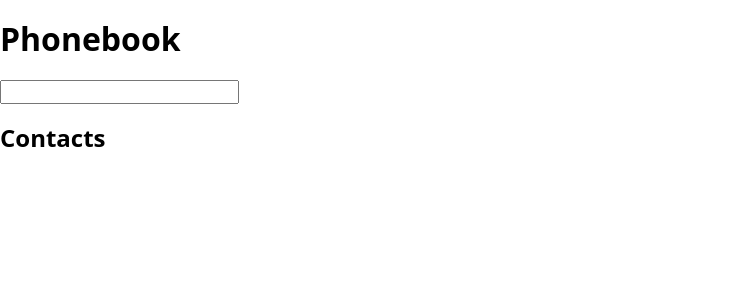
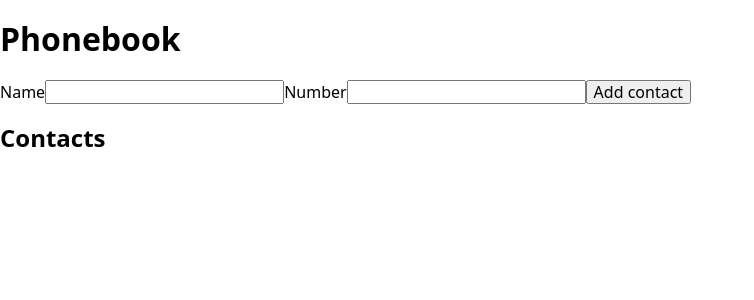
Before and after one commit to SosnaO/goit-react-hw-02-phonebook, a React (Create React App) app: page / in a window 1280 px wide. Shown: the top 300 px of the page, without its empty margins (0-754 px from the left). Built offline with nearby package versions, Linux system fonts and the light colour scheme.

Commit message:
добавила компонент ContactForm

```diff
--- a/src/App.js
+++ b/src/App.js
@@ -1,27 +1,62 @@
+// import { element } from 'prop-types';
 import React, { Component }  from 'react';
 import './App.css';
 // import ContactList from './components/ContactList'
+import ContactForm from './components/ContactForm/ContactForm'
 
 // function App() {
 
 class App extends Component {
 
-  state = {
-     contacts: [],
-     name: ''
-  }
+  // state = {
+  //    contacts: [],
+    //  name: '',
+    //  number: ''
+  // }
+//   handleChange=event=>{
+//     const {name, value}= event.currentTarget;
+//     this.setState({[name]: value})
+// }
+
+// handleSubmit=event=>{
+//   event.preventDefault();
+// }
+
   render(){
  return (
     <div>
   <h1>Phonebook</h1>
-  {/* <ContactForm /> */}
+  <ContactForm />
+{/*
+    <form onSubmit={this.handleSubmit}>
+      <label>Name
         <input
       type="text"
+
       name="name"
+      onChange={this.handleChange}
       pattern="^[a-zA-Zа-яА-Я]+(([' -][a-zA-Zа-яА-Я ])?[a-zA-Zа-яА-Я]*)*$"
       title="Имя может состоять только из букв, апострофа, тире и пробелов. Например Adrian, Jacob Mercer, Charles de Batz de Castelmore d'Artagnan и т. п."
       required
       />
+      </label>
+
+      <label>Number
+          <input
+      type="tel"
+      name="number"
+      onChange={this.handleChange}
+      pattern="\+?\d{1,4}?[-.\s]?\(?\d{1,3}?\)?[-.\s]?\d{1,4}[-.\s]?\d{1,4}[-.\s]?\d{1,9}"
+      title="Номер телефона должен состоять цифр и может содержать пробелы, тире, круглые скобки и может начинаться с +"
+      required
+      />
+      </label>
+
+      <button type="submit">Add contact</button>
+
+
+    </form>
+   */}
 
     <h2>Contacts</h2>
 
--- /dev/null
+++ b/src/components/ContactForm/ContactForm.js
@@ -0,0 +1,71 @@
+// import { render } from '@testing-library/react';
+import React, { Component } from 'react';
+
+class ContactForm extends Component{
+    state = {
+        contacts: [],
+        name: '',
+        number: ''
+     }
+     handleChange=event=>{
+       const {name, value}= event.currentTarget;
+       this.setState({[name]: value})
+   }
+
+   handleSubmit=event=>{
+     event.preventDefault();
+   }
+    render(){
+                return(
+                <form onSubmit={this.handleSubmit}>
+        <label>Name
+        <input
+        type="text"
+
+        name="name"
+        onChange={this.handleChange}
+        pattern="^[a-zA-Zа-яА-Я]+(([' -][a-zA-Zа-яА-Я ])?[a-zA-Zа-яА-Я]*)*$"
+        title="Имя может состоять только из букв, апострофа, тире и пробелов. Например Adrian, Jacob Mercer, Charles de Batz de Castelmore d'Artagnan и т. п."
+        required
+        />
+        </label>
+
+        <label>Number
+            <input
+        type="tel"
+        name="number"
+        onChange={this.handleChange}
+        pattern="\+?\d{1,4}?[-.\s]?\(?\d{1,3}?\)?[-.\s]?\d{1,4}[-.\s]?\d{1,4}[-.\s]?\d{1,9}"
+        title="Номер телефона должен состоять цифр и может содержать пробелы, тире, круглые скобки и может начинаться с +"
+        required
+        />
+        </label>
+
+        <button type="submit">Add contact</button>
+
+
+        </form>
+
+
+        )
+
+
+
+    }
+
+
+
+
+
+}
+
+
+
+
+
+
+
+
+
+
+export default ContactForm;
```
Also changed, not shown: src/components/ContactList/ContactList.js (+4 -9 lines). Lines whose indentation alone changed are shown as unchanged.
